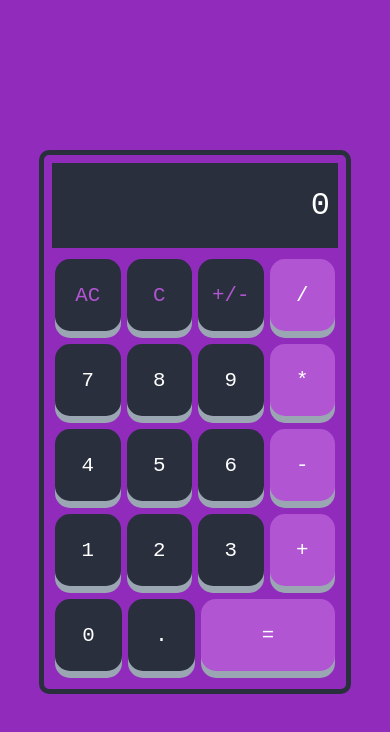
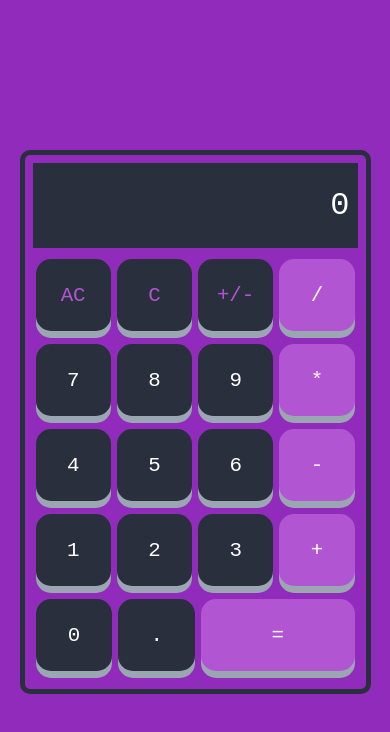
Before and after one commit to Popovdn/Calculator, a plain HTML site: page index.html in a window 390 px wide. Drawn offline with Linux system fonts and the light colour scheme.

Commit message:
fix: update max calculator width for better mobile scaling

```diff
--- a/styles.css
+++ b/styles.css
@@ -19,8 +19,8 @@
 }
 
 .wrapper {
-    width: 80%;
-    max-width: 420px;
+    width: 90%;
+    max-width: 400px;
     border: 5px solid rgb(42, 47, 61);
     padding: .5rem;
     border-radius: 10px;
```
